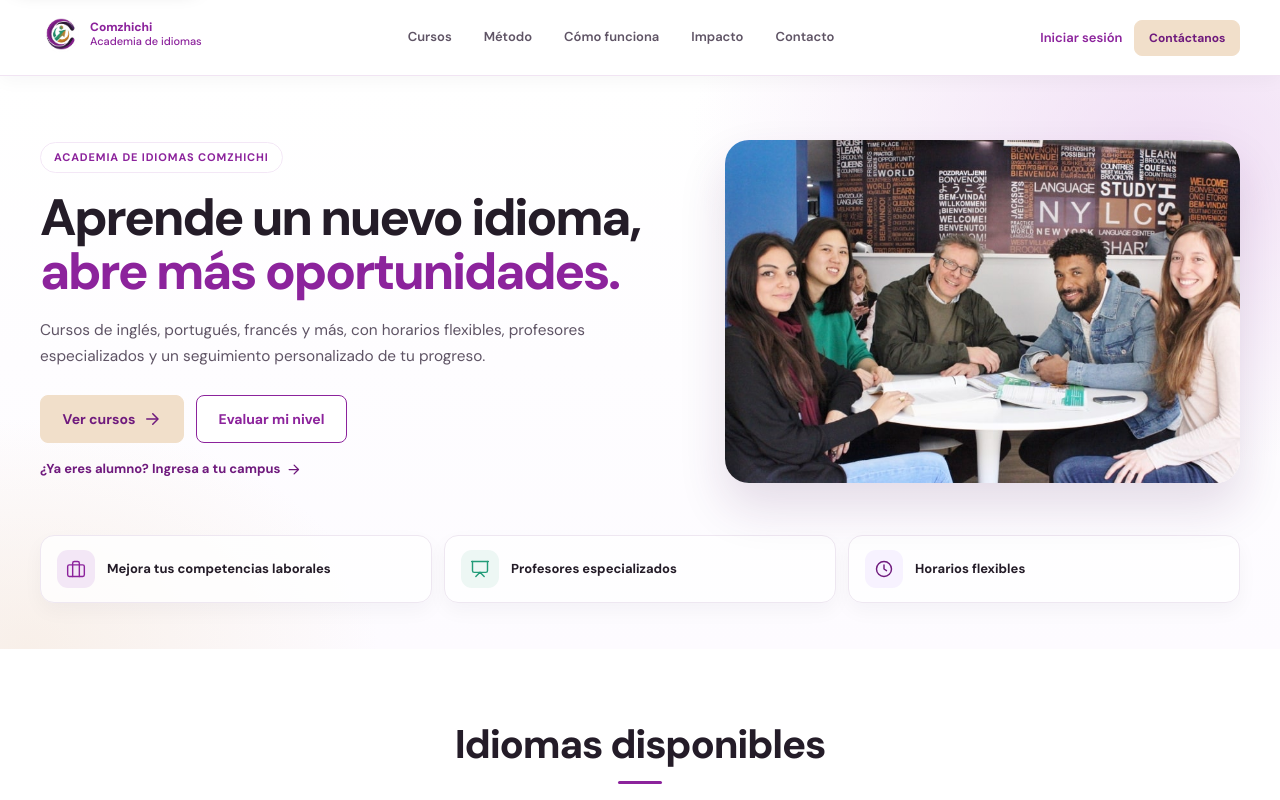
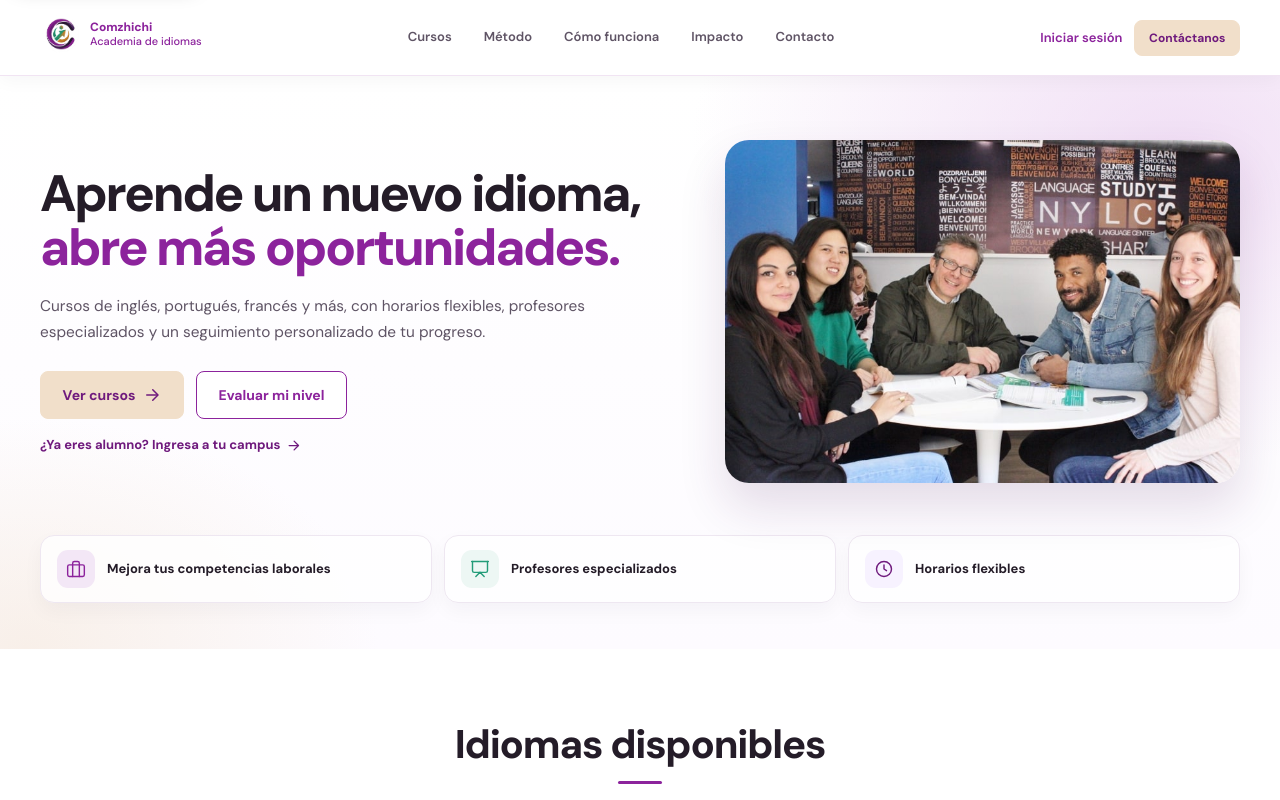
Before and after one commit to Comzhichi/comzhichi-landing, an Angular app: page / in a window 1280 px wide. Shown: the top 800 px of the page. Built offline with nearby package versions, Linux system fonts and the light colour scheme.

Commit message:
fix: quitar badge academia de idiomas del hero

```diff
--- a/src/app/components/hero/hero.html
+++ b/src/app/components/hero/hero.html
@@ -1,6 +1,5 @@
 <section class="hero" id="inicio" aria-labelledby="hero-title">
   <div class="hero__copy">
-    <p class="hero__eyebrow">Academia de idiomas Comzhichi</p>
     <h1 id="hero-title">Aprende un nuevo idioma, <span>abre más oportunidades.</span></h1>
     <p class="hero__lead">
       Cursos de inglés, portugués, francés y más, con horarios flexibles, profesores especializados
```
